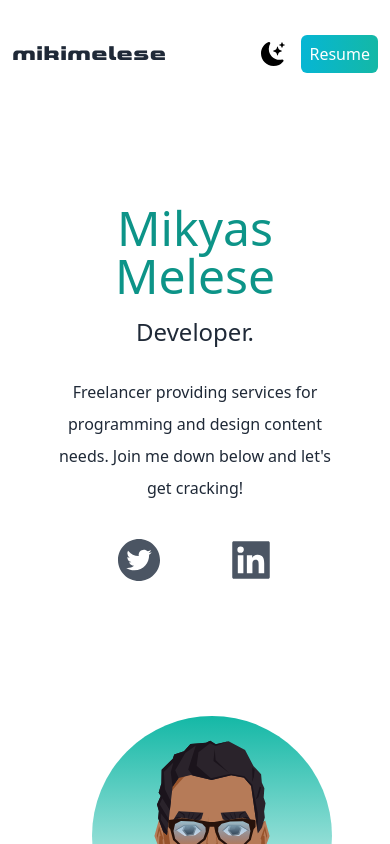
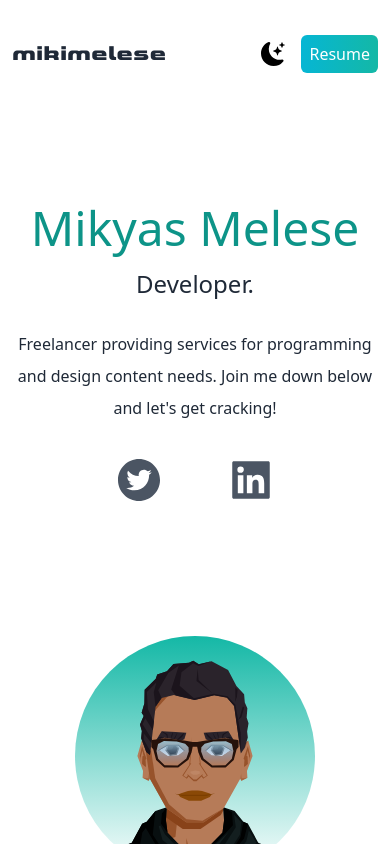
Before and after one commit to mikimelese/react-next-portofolio, a Next.js app: page / in a window 390 px wide. Shown: the top 844 px of the page. Built offline with nearby package versions, Linux system fonts and the light colour scheme.

Commit message:
remove padding for mobile

```diff
--- a/pages/index.js
+++ b/pages/index.js
@@ -181,7 +181,7 @@ export default function Home() {
               </li>
             </ul>
           </nav>
-          <div className="text-center p-10 py-10">
+          <div className="text-center  sm:p-10 py-10">
             <h2 className="text-5xl py-2 text-teal-600 font-medium dark:text-teal-400 md:text-6xl">
               Mikyas Melese
             </h2>
```
